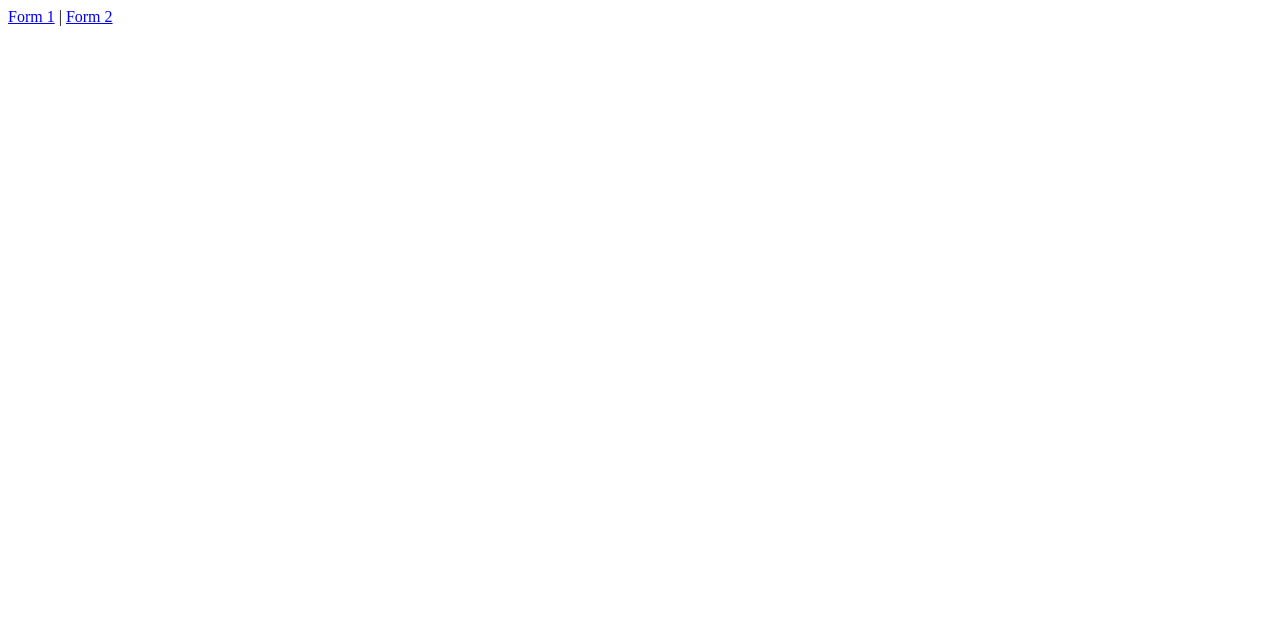
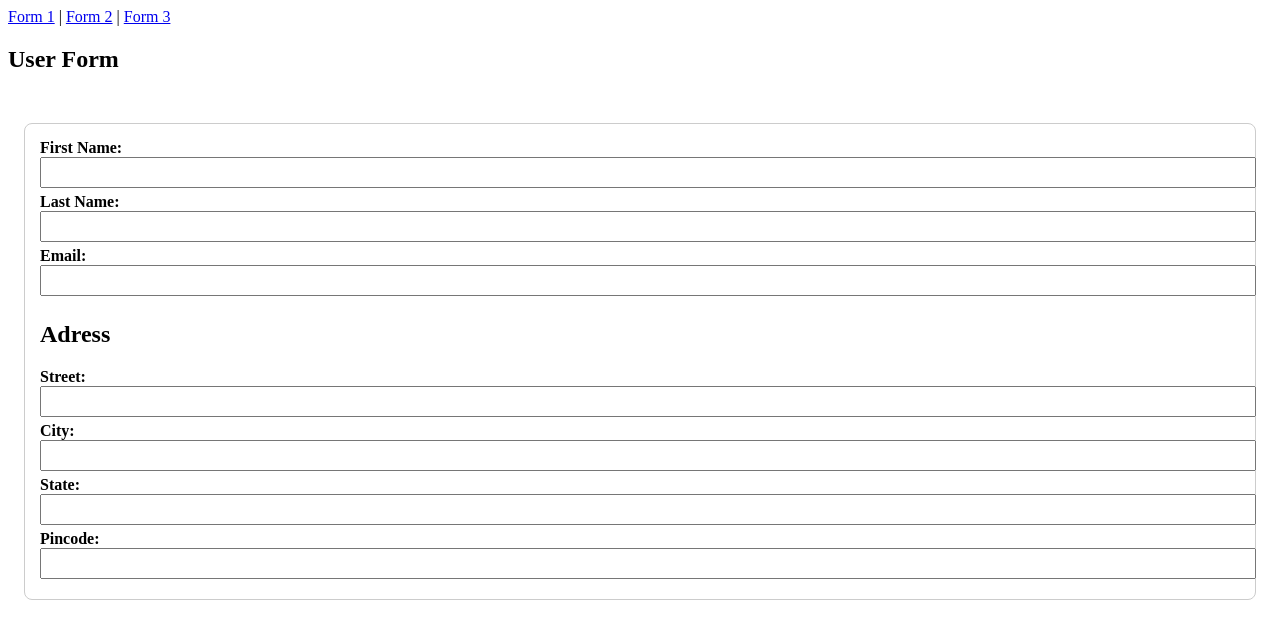
Before and after one commit to AbhijeetMulik1234/Passwordvalidation, an Angular app in the folder Passwordcustomvalidation/: page /form3 in a window 1280 px wide. Before the commit this address led to /. Shown: the top 638 px of the page. Built offline with nearby package versions, Linux system fonts and the light colour scheme.

Commit message:
code check in
angular demo

```diff
--- a/Passwordcustomvalidation/src/app/app.html
+++ b/Passwordcustomvalidation/src/app/app.html
@@ -1,3 +1,3 @@
-<a href="/form1">Form 1</a> |
-<a href="form2">Form 2</a>
+<a href="/form1">Form 1</a> | <a href="form2">Form 2</a> |
+<a href="/form3">Form 3</a>
 <router-outlet></router-outlet>
--- a/Passwordcustomvalidation/src/app/app.routes.ts
+++ b/Passwordcustomvalidation/src/app/app.routes.ts
@@ -1,6 +1,7 @@
 import { Routes } from '@angular/router';
 import { Form1 } from './form1/form1';
 import { Form2 } from './form2/form2';
+import { Form3 } from './form3/form3';
 
 export const routes: Routes = [
   {
@@ -8,4 +9,5 @@ export const routes: Routes = [
     component: Form1,
   },
   { path: 'form2', component: Form2 },
+  { path: 'form3', component: Form3 },
 ];
--- a/Passwordcustomvalidation/src/app/form3/form3.css
+++ b/Passwordcustomvalidation/src/app/form3/form3.css
@@ -0,0 +1,31 @@
+.container {
+  width: 1200px;
+  margin: 50px auto;
+  padding: 15px;
+  border: 1px solid #ccc;
+  border-radius: 8px;
+}
+
+label {
+  font-weight: bold;
+}
+
+input {
+  width: 100%;
+  padding: 6px;
+  margin-bottom: 5px;
+}
+
+button {
+  width: 100%;
+  padding: 8px;
+  background: #4caf50;
+  color: white;
+  border: none;
+  border-radius: 4px;
+}
+
+.error {
+  font-size: 12px;
+  color: red;
+}
--- a/Passwordcustomvalidation/src/app/form3/form3.html
+++ b/Passwordcustomvalidation/src/app/form3/form3.html
@@ -1 +1,53 @@
-<p>form3 works!</p>
+<h2>User Form</h2>
+<form [formGroup]="Userform" (ngSubmit)="onSubmit()">
+  <div class="container">
+    <!--Basic Information In Userform-->
+    <label>First Name:</label>
+    <input type="text" formControlName="firstname" />
+    <div
+      class="error"
+      *ngIf="
+        Userform.get('firstname')?.touched &&
+        Userform.get('firstname')?.required
+      "
+    >
+      First name is required(min 3 letters)
+    </div>
+    <label>Last Name:</label>
+    <input type="text" formControlName="lastname" />
+    <div
+      class="error"
+      *ngIf="
+        Userform.get('lastname')?.touched && Userform.get('lastname')?.required
+      "
+    >
+      Last name is required(max 12 letters)
+    </div>
+    <label>Email:</label>
+    <input type="email" formControlName="email" />
+    <div
+      class="error"
+      *ngIf="
+        Userform.get('firstname')?.touched &&
+        Userform.get('firstname')?.required
+      "
+    >
+      Valid Email is required
+    </div>
+    <!--Adress Group in the User form-->
+    <div formGroupName="adress">
+      <h2>Adress</h2>
+      <label>Street:</label>
+      <input formControlName="street" />
+
+      <label>City:</label>
+      <input formControlName="city" />
+
+      <label>State:</label>
+      <input formControlName="state" />
+
+      <label>Pincode:</label>
+      <input formControlName="pinCode" />
+    </div>
+  </div>
+</form>
--- a/Passwordcustomvalidation/src/app/form3/form3.ts
+++ b/Passwordcustomvalidation/src/app/form3/form3.ts
@@ -1,11 +1,41 @@
+import { CommonModule } from '@angular/common';
 import { Component } from '@angular/core';
+import {
+  FormBuilder,
+  FormGroup,
+  ReactiveFormsModule,
+  Validators,
+} from '@angular/forms';
 
 @Component({
   selector: 'app-form3',
-  imports: [],
+  imports: [CommonModule, ReactiveFormsModule],
   templateUrl: './form3.html',
-  styleUrl: './form3.css'
+  styleUrl: './form3.css',
 })
 export class Form3 {
+  Userform: FormGroup;
 
+  constructor(private fb: FormBuilder) {
+    this.Userform = this.fb.group({
+      firstname: ['', [Validators.required, Validators.minLength(3)]],
+      lastname: ['', [Validators.required, Validators.maxLength(12)]],
+      email: ['', [Validators.required, Validators.email]],
+      adress: this.fb.group({
+        street: ['', Validators.required],
+        city: ['', Validators.required],
+        state: ['', Validators.required],
+        pinCode: ['', Validators.required],
+      }),
+      contact: this.fb.group({
+        phoneno: ['', Validators.required],
+        alternativephoneno: ['', Validators.required],
+        emergencycontactname: ['', Validators.required],
+        emergencycontactnumber: ['', Validators.required],
+      }),
+      onSubmit() {
+        console.log('Form Submitted');
+      },
+    });
+  }
 }
```
